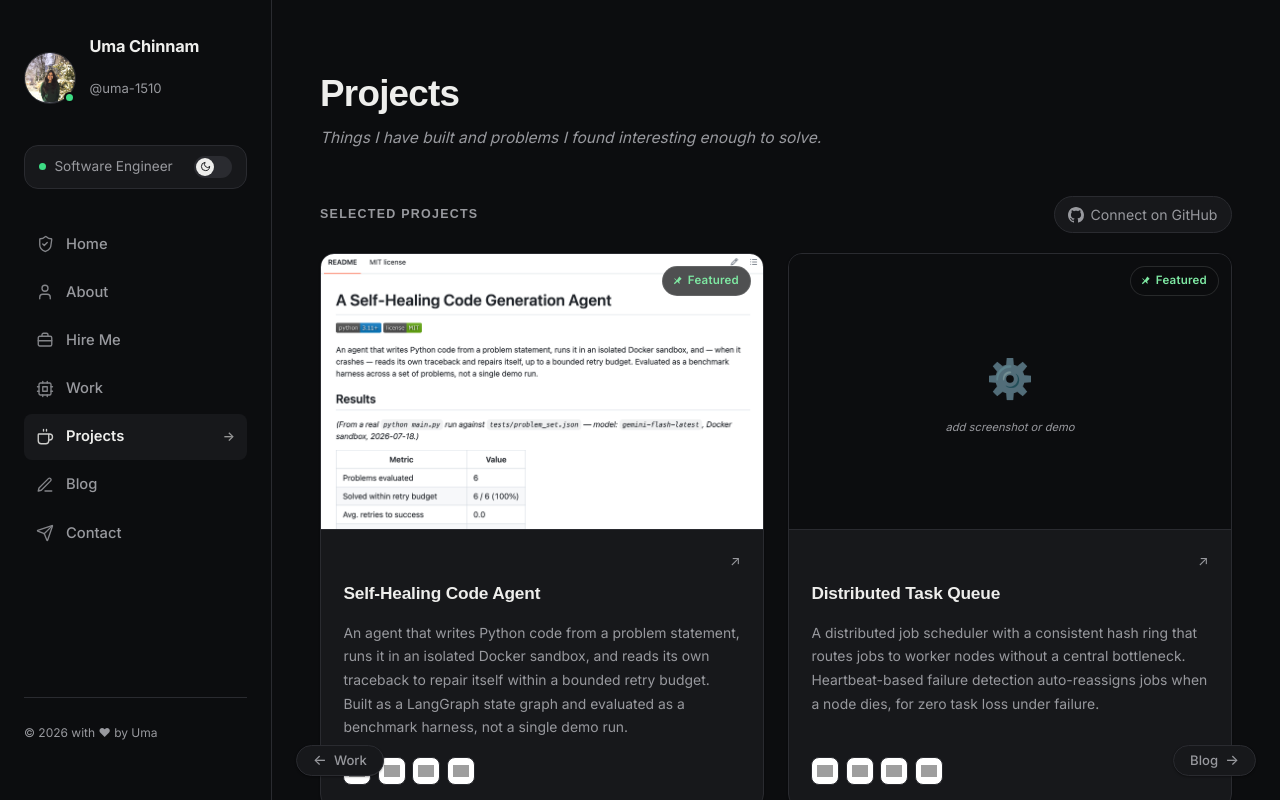
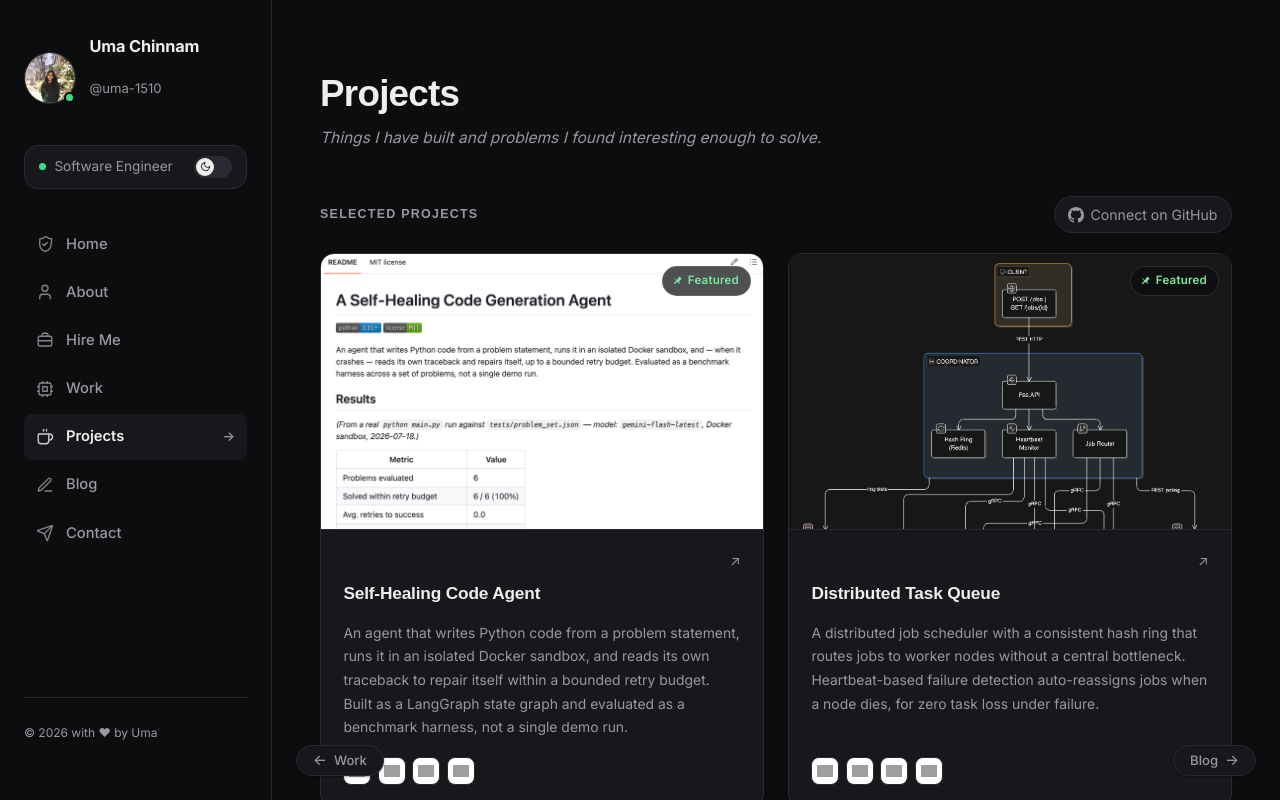
Before and after one commit to uma-1510/my-portfolio, a Next.js app: page /projects in a window 1280 px wide. Built offline with nearby package versions, Linux system fonts and the light colour scheme; grey boxes are pictures that could not be loaded.

Commit message:
Add image to Distributed Task Queue project

```diff
--- a/app/projects/page.tsx
+++ b/app/projects/page.tsx
@@ -132,6 +132,7 @@ const PROJECTS = [
   {
     title:  'Distributed Task Queue',
     emoji:  '⚙️',
+    image:  '/images/distributed-task-queue-architecture.png',
     featured: true,
     desc:   'A distributed job scheduler with a consistent hash ring that routes jobs to worker nodes without a central bottleneck. Heartbeat-based failure detection auto-reassigns jobs when a node dies, for zero task loss under failure.',
     tech:   ['Python', 'Redis', 'PostgreSQL', 'Docker'],
```
